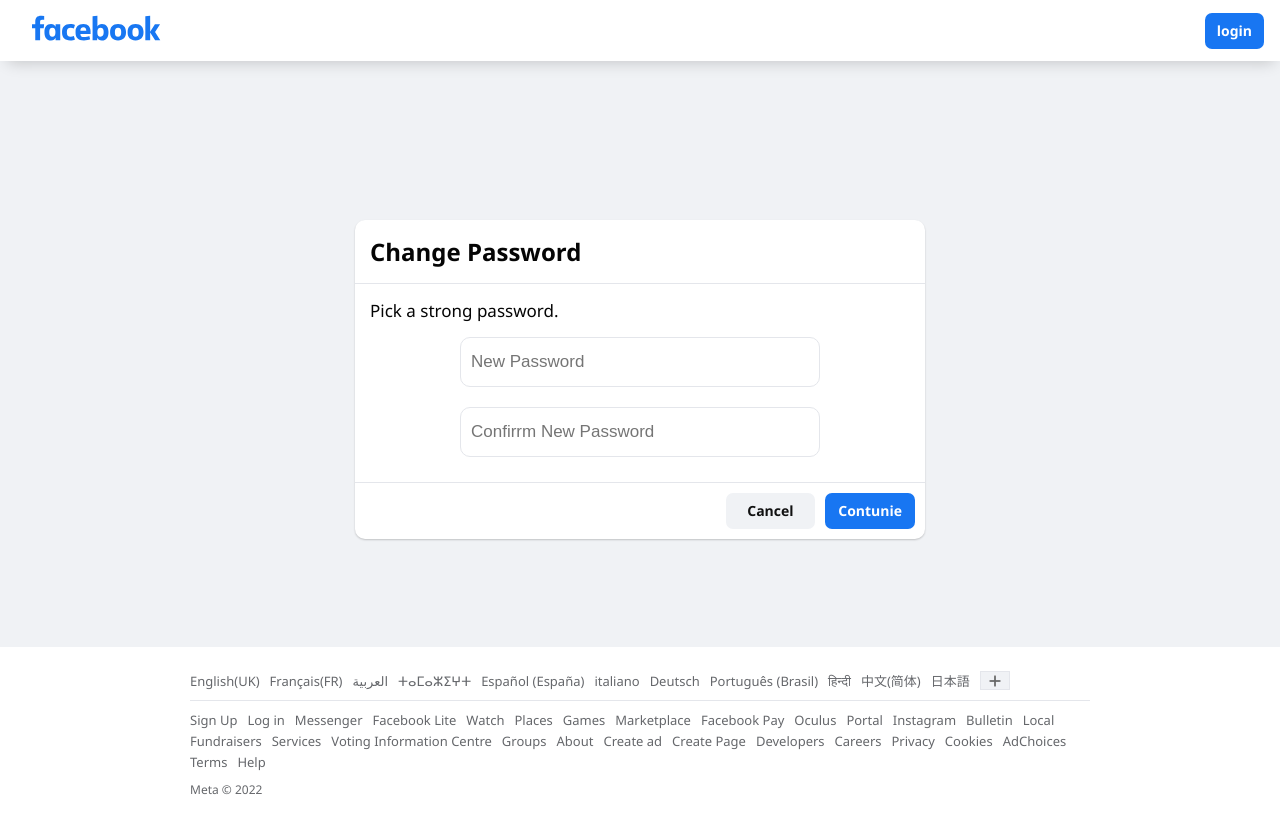
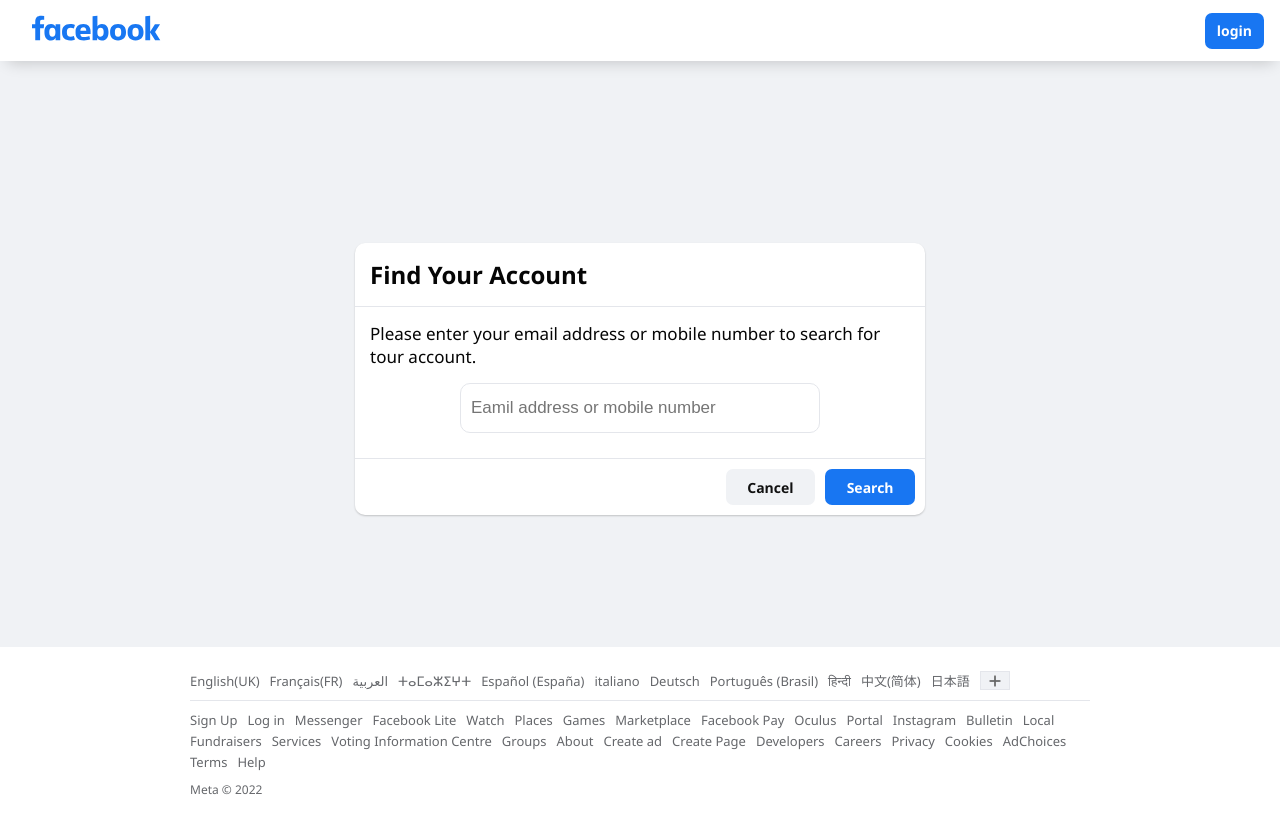
Before and after one commit to SeifAllah-Ben-Ahmed/Facebook-Clone, a React (Create React App) app in the folder frontend/: page /reset in a window 1280 px wide. Built offline with nearby package versions, Linux system fonts and the light colour scheme.

Commit message:
find user account

```diff
--- a/frontend/src/pages/reset/SearchAccount.js
+++ b/frontend/src/pages/reset/SearchAccount.js
@@ -1,14 +1,40 @@
 import { Form, Formik } from "formik";
+import axios from "axios";
 import * as Yup from "yup";
 import { Link } from "react-router-dom";
+import DotLoader from "react-spinners/DotLoader";
 import LoginInput from "../../components/inputs/loginInput";
 
-export default function SearchAccount({ email, setEmail, error }) {
+export default function SearchAccount({
+  email,
+  setEmail,
+  loading,
+  error,
+  setLoading,
+  setError,
+  setUserInfo,
+  setVisible,
+}) {
   const validateEmail = Yup.object({
     email: Yup.string()
       .required("Email address is required")
       .email("Must be a valid email address"),
   });
+  const handleSearch = async () => {
+    try {
+      setLoading(true);
+      const { data } = await axios.post(
+        `${process.env.REACT_APP_BACKEND_URL}/findUser`,
+        { email }
+      );
+      setLoading(false);
+      setUserInfo(data);
+      setVisible(1);
+    } catch (error) {
+      setLoading(false);
+      setError(error.response.data.message);
+    }
+  };
   return (
     <div className="reset_form">
       <h3 className="reset_form_header">Find Your Account</h3>
@@ -22,6 +48,7 @@
           email,
         }}
         validationSchema={validateEmail}
+        onSubmit={handleSearch}
       >
         {(formik) => (
           <Form>
@@ -31,6 +58,7 @@
               onChange={(e) => setEmail(e.target.value)}
               placeholder="Eamil address or mobile number"
             />
+            <DotLoader color="#1876f2" loading={loading} size={30} />
             {error && <div className="error_text">{error}</div>}
             <div className="reset_form_btns">
               <Link to="/login" className="gray_btn">
--- a/frontend/src/pages/reset/SendEmail.js
+++ b/frontend/src/pages/reset/SendEmail.js
@@ -1,6 +1,6 @@
 import { Link } from "react-router-dom";
 
-export default function SendEmail() {
+export default function SendEmail({ user }) {
   return (
     <div className="reset_form dynamic_height">
       <h3 className="reset_form_header">Reset Your Password</h3>
@@ -13,13 +13,13 @@
             <input type="radio" name="email" id="email" checked readOnly />
             <div className="lable_col">
               <span>Send code via email</span>
-              <span>email@email.com</span>
+              <span>{user.email}</span>
             </div>
           </label>
         </div>
         <div className="reset_right">
-          <img src="/images/default_pic.png" alt="user" />
-          <span>email@email.com</span>
+          <img src={user.picture} alt="user" />
+          <span>{user.email}</span>
           <span>Facebook user</span>
         </div>
       </div>
--- a/frontend/src/pages/reset/index.js
+++ b/frontend/src/pages/reset/index.js
@@ -18,9 +18,11 @@
   const [password, setPassword] = useState("");
   const [confirmPassword, setConfirmPassword] = useState("");
   const [error, setError] = useState("");
+  const [userInfo, setUserInfo] = useState({});
+  const [loading, setLoading] = useState(false);
 
-  const [visible, setVisible] = useState(3);
-
+  const [visible, setVisible] = useState(0);
+  console.log(userInfo);
   const logout = () => {
     dispatch({ type: "LOGOUT" });
     Cookies.remove("user");
@@ -48,11 +50,25 @@
       </div>
       <div className="reset_wrap">
         {visible === 0 && (
-          <SearchAccount email={email} setEmail={setEmail} error={error} />
+          <SearchAccount
+            email={email}
+            setEmail={setEmail}
+            error={error}
+            setLoading={setLoading}
+            setError={setError}
+            setUserInfo={setUserInfo}
+            setVisible={setVisible}
+            loading={loading}
+          />
         )}
-        {visible === 1 && <SendEmail />}
+        {visible === 1 && <SendEmail user={userInfo} />}
         {visible === 2 && (
-          <CodeVerification code={code} setCode={setCode} error={error} />
+          <CodeVerification
+            code={code}
+            setCode={setCode}
+            error={error}
+            setError={setError}
+          />
         )}
         {visible === 3 && (
           <ChangePassword
@@ -61,6 +77,7 @@
             setPassword={setPassword}
             confirmPassword={confirmPassword}
             setConfirmPassword={setConfirmPassword}
+            setError={setError}
           />
         )}
       </div>
```
Also changed, not shown: 2 other files (tests, documents, lock files or other folders).
